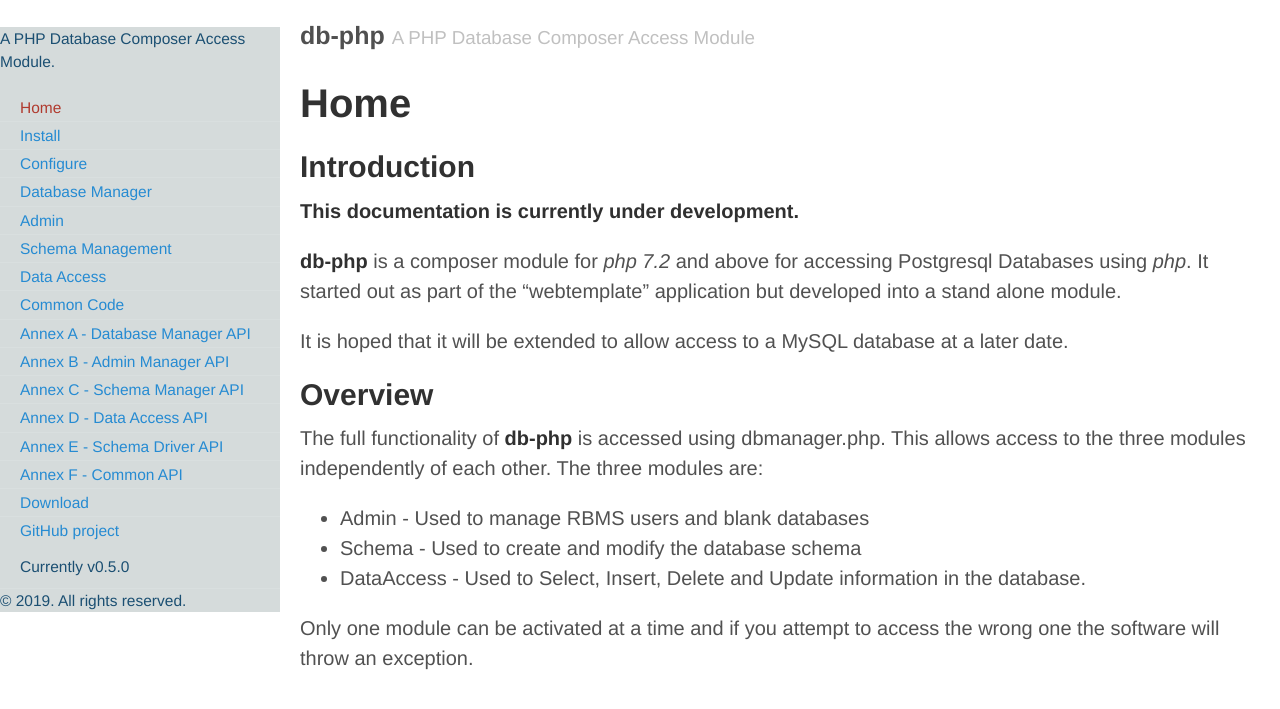
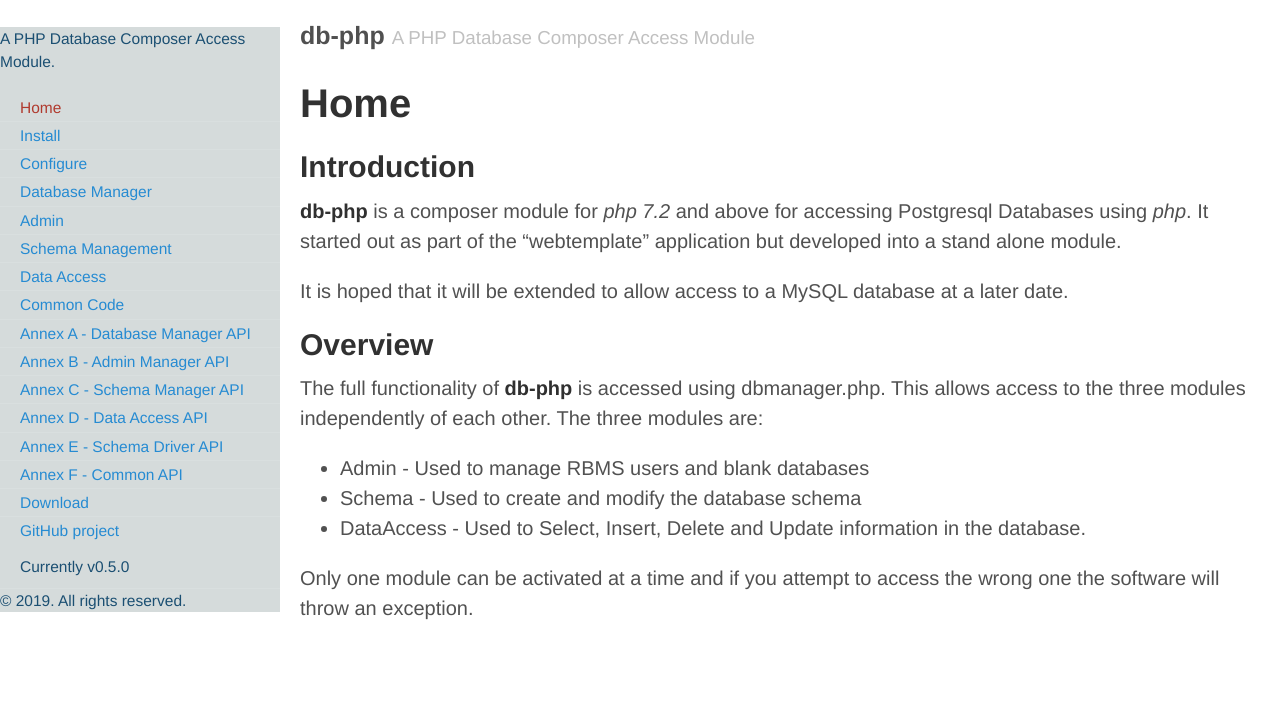
Before and after one commit to g7mzr/db-php, a Jekyll site: the page built from docs/index.md, in a window 1280 px wide. Shown: the top 709 px of the page. Built offline with Jekyll 4.4.1, drawn with Linux system fonts in a browser that asks for light colours.

Commit message:
Update index.md
Removed warning that the documentation was under construction.

```diff
--- a/docs/index.md
+++ b/docs/index.md
@@ -5,8 +5,6 @@ title: Home
 # Home
 
 ## Introduction
-
-**This documentation is currently under development.**
 
 **db-php** is a composer module for *php 7.2* and above for accessing Postgresql Databases
 using *php*.  It started out as part of the "webtemplate" application but developed into
```
